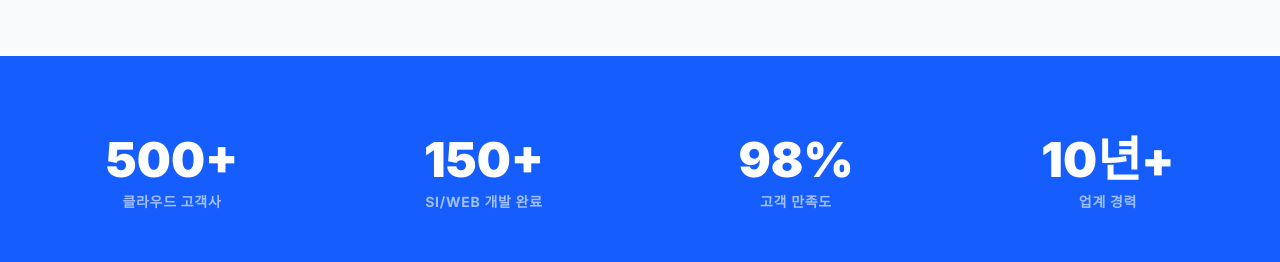
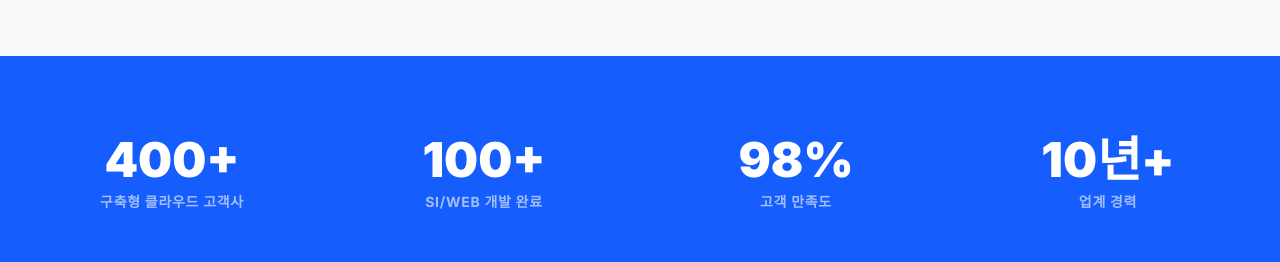
Before and after one commit to chy690-commits/etalkslt-website, a React (Vite) app: page / in a window 1280 px wide. Shown: the part 3760-4022 px from the top of the page. Built offline with nearby package versions, Linux system fonts and the light colour scheme.

Commit message:
Update App.tsx

```diff
--- a/src/App.tsx
+++ b/src/App.tsx
@@ -53,11 +53,11 @@ export default function App() {
           <div className="max-w-7xl mx-auto px-6">
             <div className="grid grid-cols-2 md:grid-cols-4 gap-y-12 gap-x-4 text-center text-white">
               <div className="space-y-2">
-                <p className="text-3xl sm:text-4xl md:text-5xl font-black">500+</p>
-                <p className="text-[11px] sm:text-sm font-bold uppercase tracking-wider opacity-60">클라우드 고객사</p>
+                <p className="text-3xl sm:text-4xl md:text-5xl font-black">400+</p>
+                <p className="text-[11px] sm:text-sm font-bold uppercase tracking-wider opacity-60">구축형 클라우드 고객사</p>
               </div>
               <div className="space-y-2">
-                <p className="text-3xl sm:text-4xl md:text-5xl font-black">150+</p>
+                <p className="text-3xl sm:text-4xl md:text-5xl font-black">100+</p>
                 <p className="text-[11px] sm:text-sm font-bold uppercase tracking-wider opacity-60">SI/WEB 개발 완료</p>
               </div>
               <div className="space-y-2">
```
